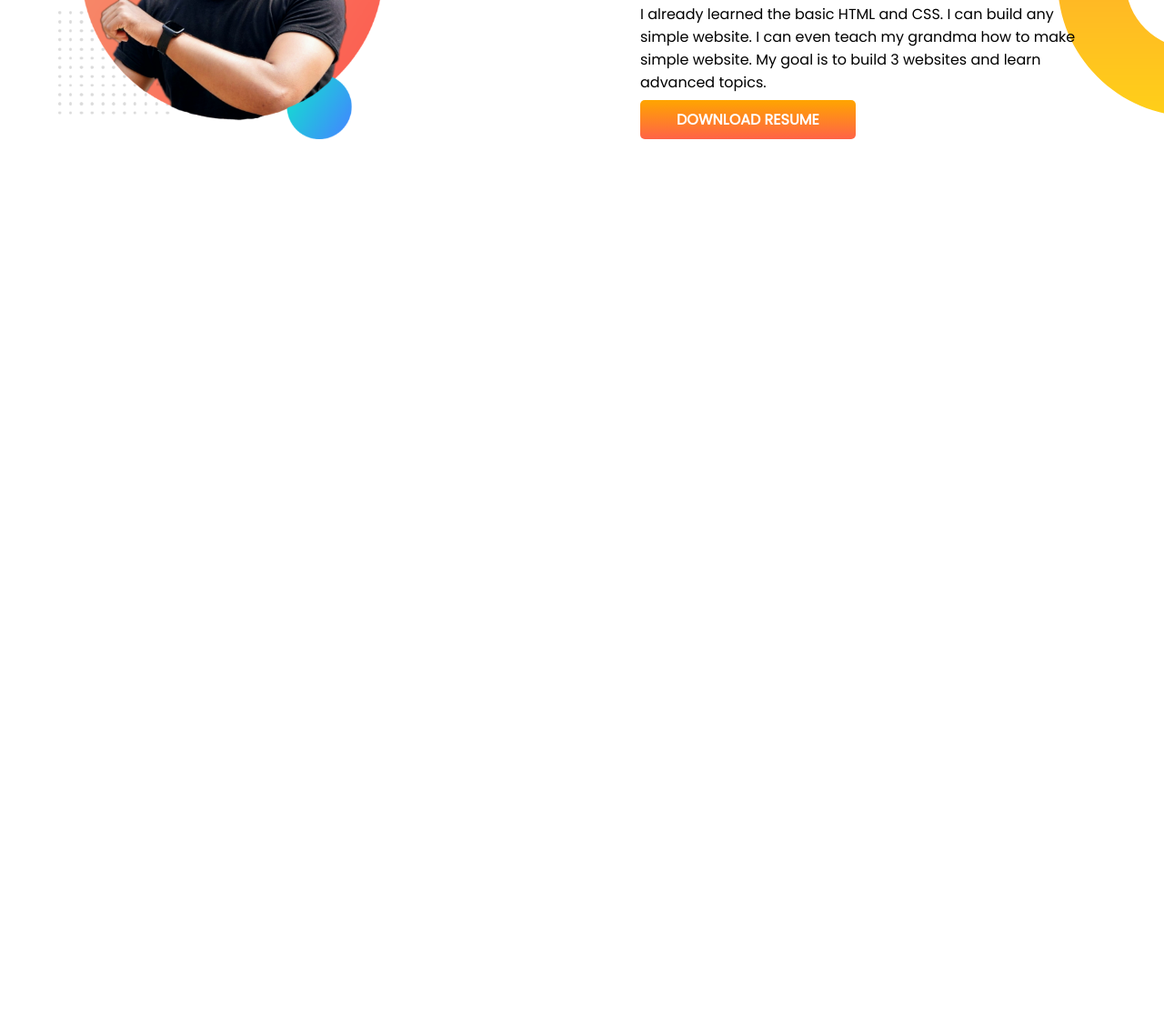
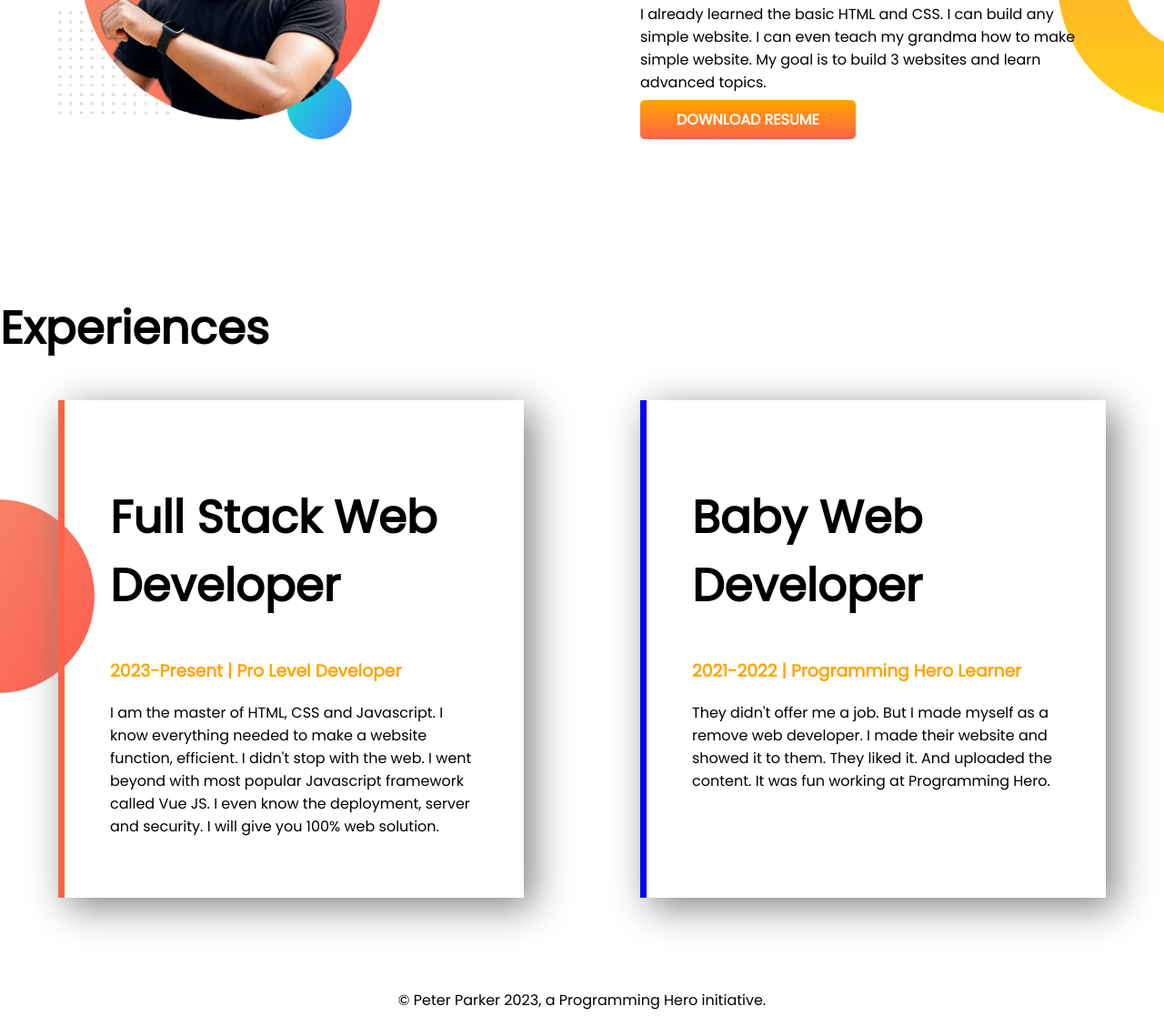
Before and after one commit to asifikbal01890/developer-portfoilo, a plain HTML site: page index.html in a window 1280 px wide. Shown: the part 958-2086 px from the top of the page at 91% size. Before the commit the page ends 1282 px from the top, so only its background shows below. Drawn offline with Linux system fonts and the light colour scheme.

Commit message:
end of this page

```diff
--- a/index.html
+++ b/index.html
@@ -13,7 +13,7 @@
 </head>
 
 <body>
-    <section class="tob-banner">
+    <section class="tob-banner fexible">
         <div class="half-width">
             <h1>Welcome to</h1>
             <h1><span class="orange-color">Asif Ikbal </span>World!</h1>
@@ -31,7 +31,7 @@
             <img src="image/PicsArt_07-04-04.36.38.png" alt="">
         </div>
     </section>
-    <section class="dream-big">
+    <section class="dream-big fexible">
         <div class="half-width">
             <img src="image/PicsArt_07-04-04.46.08.png" alt="">
         </div>
@@ -47,6 +47,33 @@
                 RESUME</a>
         </div>
     </section>
+    <section class="experience-section">
+        <div>
+            <h1>Experiences</h1>
+        </div>
+        <div class="fexible">
+            <div id="full-stack-web" class="experience-div">
+                <h1>Full Stack Web Developer</h1>
+                <h3 class="orange-color">2023-Present | Pro Level Developer</h3>
+                <p>
+                    I am the master of HTML, CSS and Javascript. I know everything needed to make a website function,
+                    efficient. I didn't stop with the web. I went beyond with most popular Javascript framework called
+                    Vue JS. I even know the deployment, server and security. I will give you 100% web solution.
+                </p>
+            </div>
+            <div id="baby-web" class="experience-div">
+                <h1>Baby Web Developer</h1>
+                <h3 class="orange-color">2021-2022 | Programming Hero Learner</h3>
+                <p>
+                    They didn't offer me a job. But I made myself as a remove web developer. I made their website and
+                    showed it to them. They liked it. And uploaded the content. It was fun working at Programming Hero.
+                </p>
+            </div>
+        </div>
+    </section>
 </body>
+<footer>
+    <p>© Peter Parker 2023, a Programming Hero initiative.</p>
+</footer>
 
 </html>
--- a/style.css
+++ b/style.css
@@ -12,7 +12,7 @@ h1 {
     color: orange;
 }
 
-section {
+.fexible {
     display: flex;
     margin-bottom: 100px;
 
@@ -46,3 +46,29 @@ section {
     background-repeat: no-repeat;
     background-position: right;
 }
+
+.experience-div {
+    width: 40%;
+    margin-left: 5%;
+    margin-right: 5%;
+    box-shadow: 10px 10px 40px gray;
+    padding: 50px;
+}
+
+.experience-section {
+    background-image: url(image/exp-bg.png);
+    background-repeat: no-repeat;
+    background-position: left;
+}
+
+#full-stack-web {
+    border-left: 7px solid tomato;
+}
+
+#baby-web {
+    border-left: 7px solid blue;
+}
+
+footer p {
+    text-align: center;
+}
```
